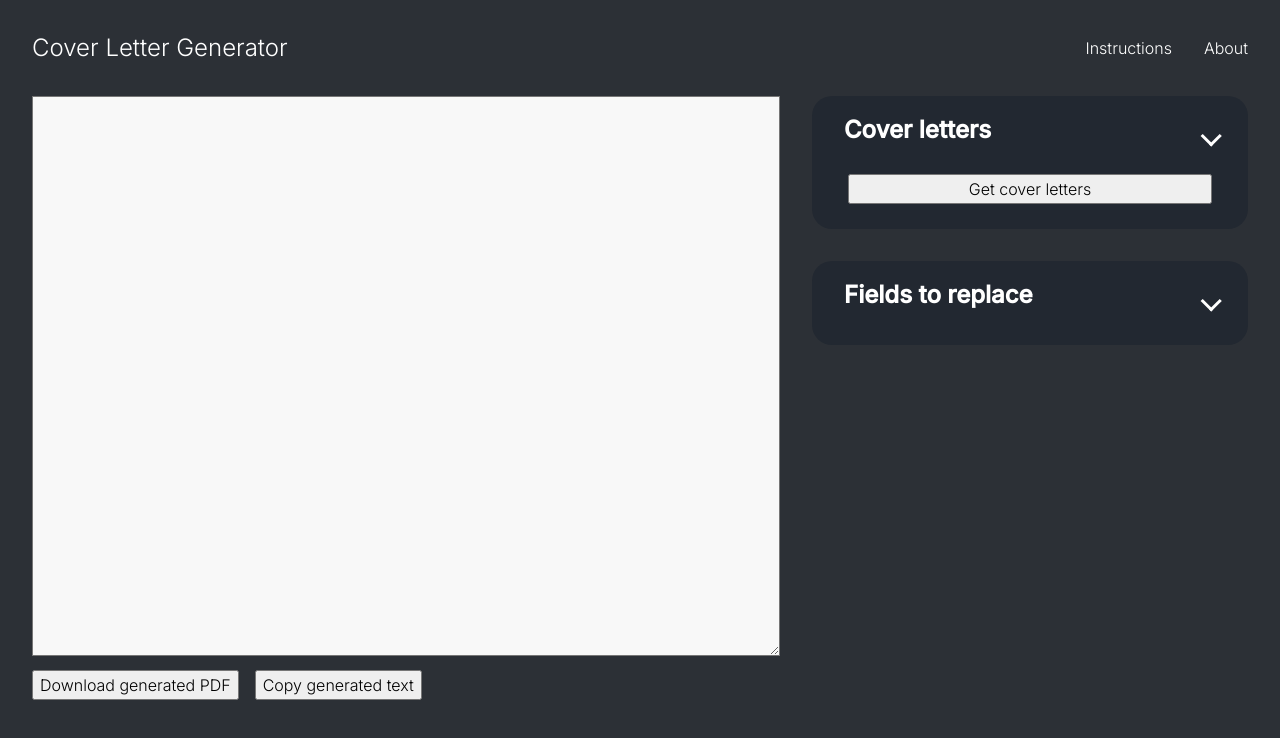
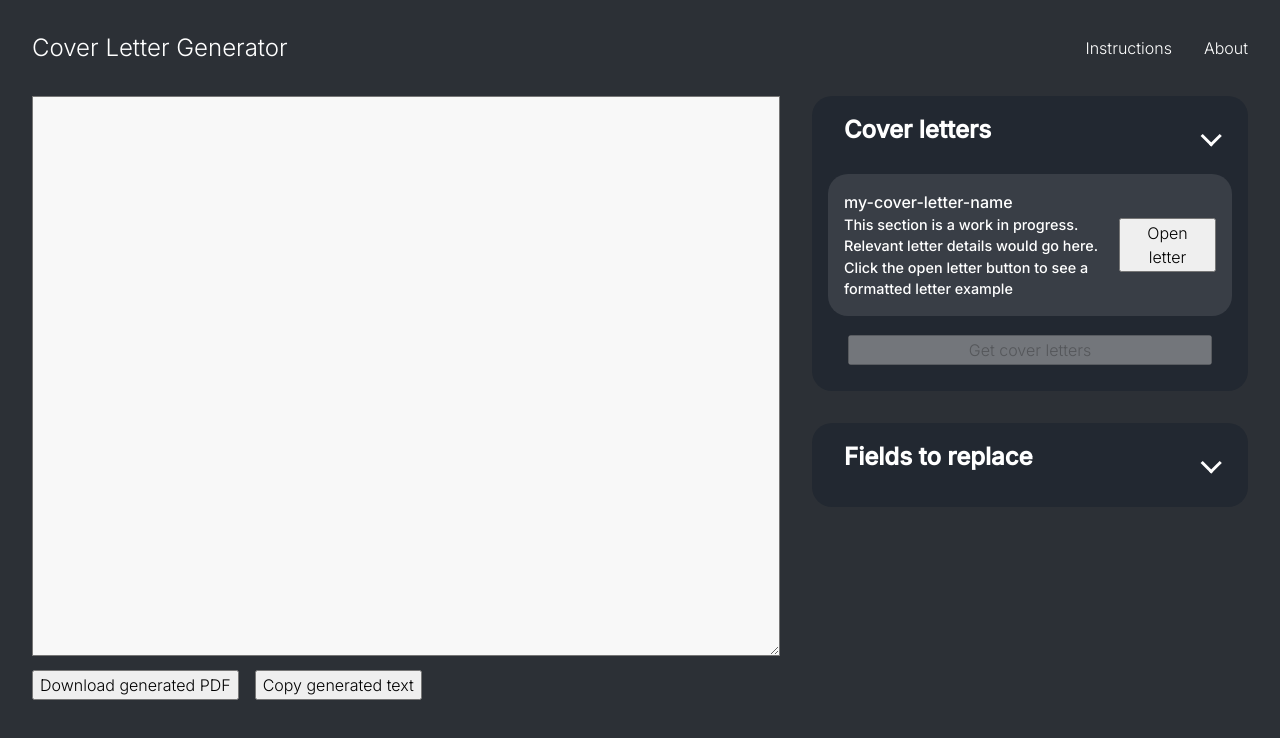
Before and after one commit to aleksebastian/cover-letter-generator, a Svelte app: page / in a window 1280 px wide. Shown: the top 738 px of the page. Built offline with nearby package versions, Linux system fonts and the light colour scheme.

Commit message:
Imported letter and added temp letter

```diff
--- a/src/components/Letters.svelte
+++ b/src/components/Letters.svelte
@@ -1,6 +1,8 @@
 <script lang="ts">
 	import { slide } from 'svelte/transition';
 	import { quintOut } from 'svelte/easing';
+
+	import Letter from './Letter.svelte';
 
 	let hidden = false;
 	let transform = '-180deg';
@@ -13,6 +15,13 @@
 		}
 		hidden = !hidden;
 	};
+
+	const MockLetterData = {
+		name: 'my-cover-letter-name',
+		details:
+			'This section is a work in progress. Relevant letter details would go here. Click the open letter button to see a formatted letter example',
+		text: 'I came across your company through {job board}. I’m excited at the prospect of joining {company} as a {role}. I feel that the job description aligns well with my strengths in technologies as I am very comfortable utilizing the {stack acronym} stack.'
+	};
 </script>
 
 <div class="container">
@@ -24,8 +33,11 @@
 			</div>
 		</div>
 		{#if !hidden}
-			<button transition:slide={{ delay: 250, duration: 300, easing: quintOut }} class="button"
-				>Get cover letters</button
+			<Letter currentLetter={MockLetterData} />
+			<button
+				disabled={true}
+				transition:slide={{ delay: 250, duration: 300, easing: quintOut }}
+				class="button">Get cover letters</button
 			>
 		{/if}
 	</div>
```
